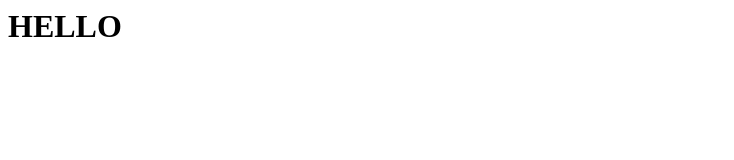
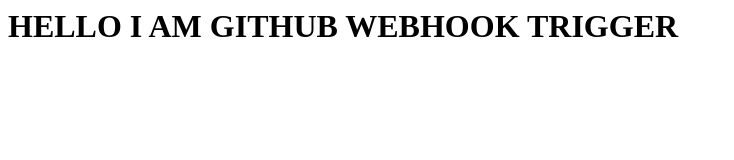
Before and after one commit to Apoorv-github/testdir, a plain HTML site: page index.html in a window 1280 px wide. Shown: the whole page, without its empty margins (0-734 px from the left). Drawn offline with Linux system fonts and the light colour scheme.

Commit message:
updated index.html

```diff
--- a/index.html
+++ b/index.html
@@ -1,3 +1,3 @@
 <html>
-<h1> HELLO </h1>
+<h1> HELLO I AM GITHUB WEBHOOK TRIGGER </h1>
 </html>
```
